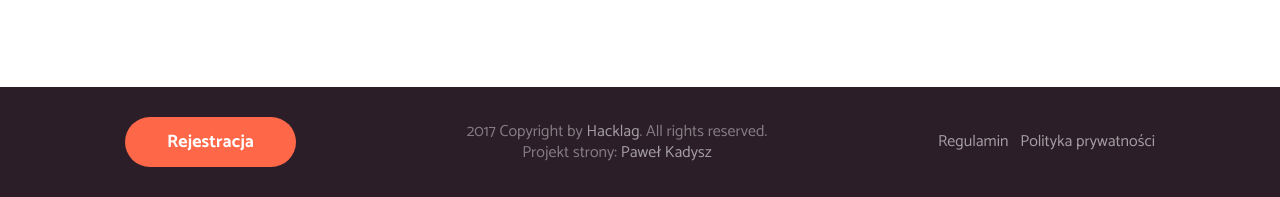
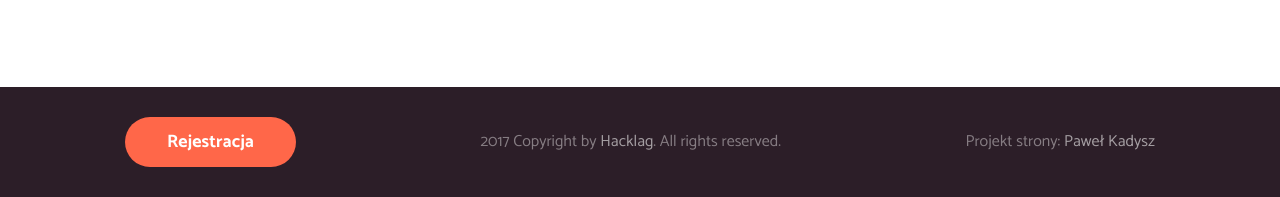
Before and after one commit to hacklag/legal-impact-hackathon-website, a plain HTML site: page web/index.html in a window 1280 px wide. Shown: the part 2079-2276 px from the top of the page. Drawn offline with Linux system fonts and the light colour scheme.

Commit message:
chore: remove footer menu

```diff
--- a/web/index.html
+++ b/web/index.html
@@ -278,16 +278,11 @@
         <div>
           <a href="" class="c-btn">Rejestracja</a>
         </div>
-        <div class="c-footer__center">
-          2017 Copyright by <a href="http://hacklag.org">Hacklag</a>.
-          All rights reserved.
-          <div>
-            Projekt strony: <a href="http://highonpixels.com">Paweł Kadysz</a>
-          </div>
+        <div>
+          2017 Copyright by <a href="http://hacklag.org">Hacklag</a>. All rights reserved.
         </div>
         <div>
-          <a href="">Regulamin</a>
-          <a class="u-ml--" href="">Polityka prywatności</a>
+          Projekt strony: <a href="http://highonpixels.com">Paweł Kadysz</a>
         </div>
       </div>
       <!-- /.c-wrapper <--></-->
--- a/web/style.css
+++ b/web/style.css
@@ -343,10 +343,6 @@ abbr[title]:after {
     text-align: right;
   }
 
-  .c-footer__center {
-    text-align: center;
-  }
-
   .c-footer .c-btn {
     margin-bottom: 0;
   }
```
